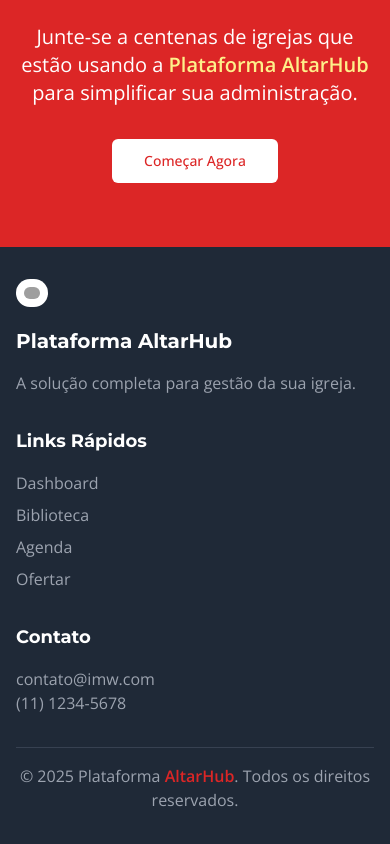
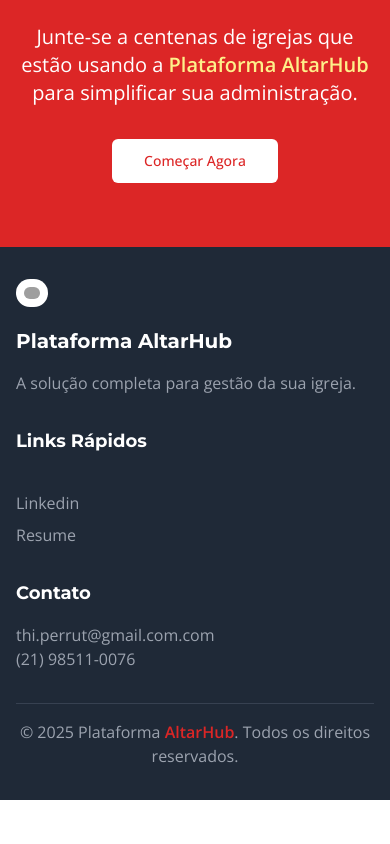
Before and after one commit to tperrut/gestao-igrejas2, a React (Vite) app: page / in a window 390 px wide. Shown: the part 4024-4868 px from the top of the page. After the commit the page ends 4824 px from the top, so only its background shows below. Built offline with nearby package versions, Linux system fonts and the light colour scheme; grey boxes are pictures that could not be loaded.

Commit message:
Update Footer component with new links and contact information
- Added LinkedIn and Resume links with appropriate SVG icon.
- Updated contact email and phone number.
- Removed commented-out links for clarity.

```diff
--- a/src/components/home/Footer.tsx
+++ b/src/components/home/Footer.tsx
@@ -2,6 +2,7 @@
 import React from 'react';
 import { Link } from 'react-router-dom';
 import Logo from '@/components/ui/logo';
+
 
 const Footer: React.FC = () => {
   return (
@@ -23,17 +24,24 @@ const Footer: React.FC = () => {
           <div>
             <h3 className="text-lg font-bold mb-4">Links Rápidos</h3>
             <ul className="space-y-2">
-              <li><Link to="/dashboard" className="text-gray-400 hover:text-white">Dashboard</Link></li>
-              <li><Link to="/library" className="text-gray-400 hover:text-white">Biblioteca</Link></li>
-              <li><Link to="/calendar" className="text-gray-400 hover:text-white">Agenda</Link></li>
-              <li><Link to="/finance" className="text-gray-400 hover:text-white">Ofertar</Link></li>
+     {/*          <li><Link to="https://x.com/tperrut" className="text-gray-400 hover:text-white">X</Link></li>
+              <li><Link to="/library" className="text-gray-400 hover:text-white">Instagram</Link></li>
+ */}              <li><Link to="https://linkedin.com/tperrut" className="text-gray-400 hover:text-white"> <svg
+      mlns="http://www.w3.org/2000/svg"
+      className="h-5 w-5"
+      fill="currentColor"
+      viewBox="0 0 24 24"x
+    >
+      <path d="M19 0h-14c-2.761...z" /> {/* Pode colar o path completo do LinkedIn */}
+    </svg>Linkedin</Link></li>
+              <li><Link to="https://perrutinho-resume.lovable.app" className="text-gray-400 hover:text-white">Resume</Link></li>
             </ul>
           </div>
           <div>
             <h3 className="text-lg font-bold mb-4">Contato</h3>
             <p className="text-gray-400">
-              contato@imw.com<br />
-              (11) 1234-5678
+              thi.perrut@gmail.com.com<br />
+              (21) 98511-0076
             </p>
           </div>
         </div>
```
Also changed, not shown: 1 other file (tests, documents, lock files or other folders).
